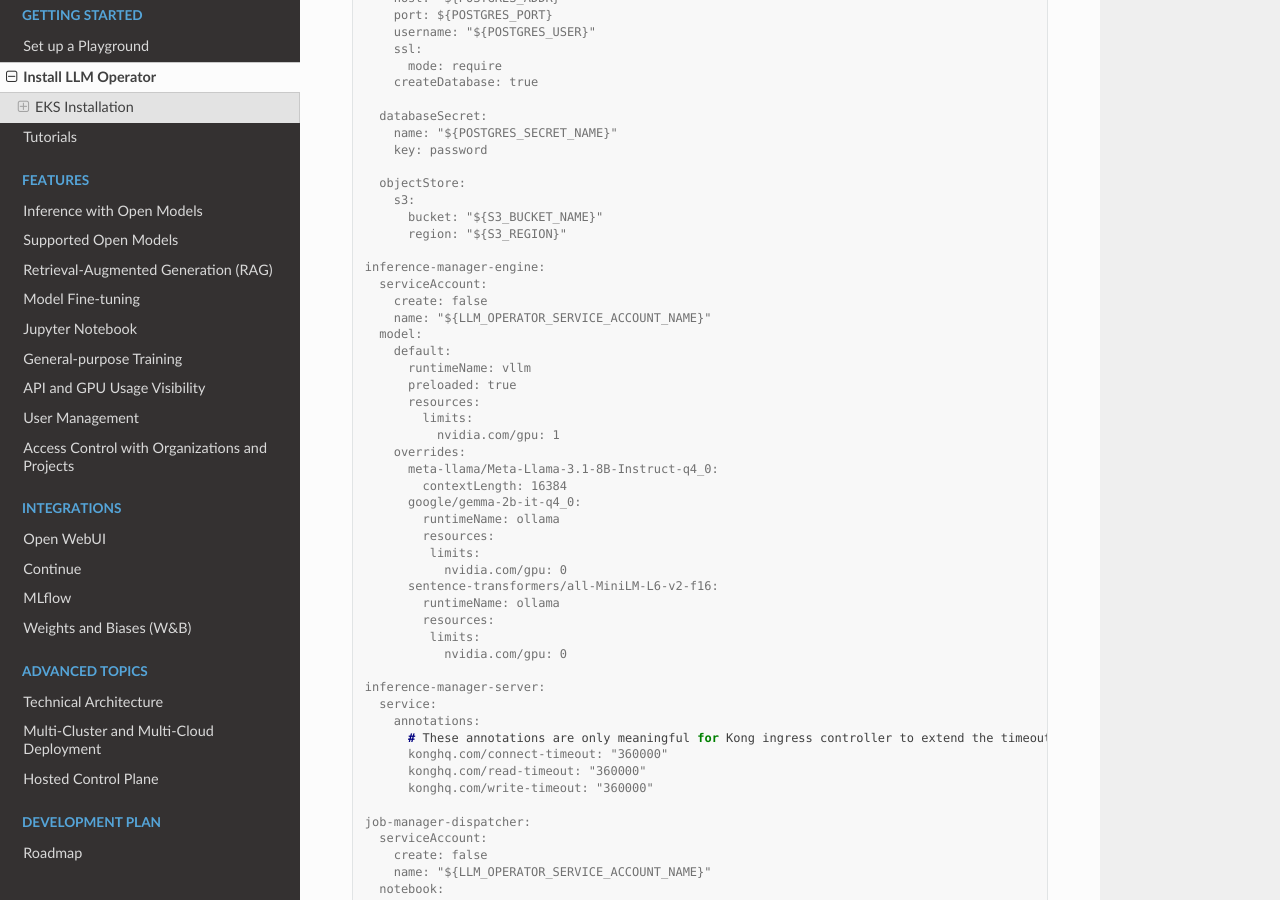
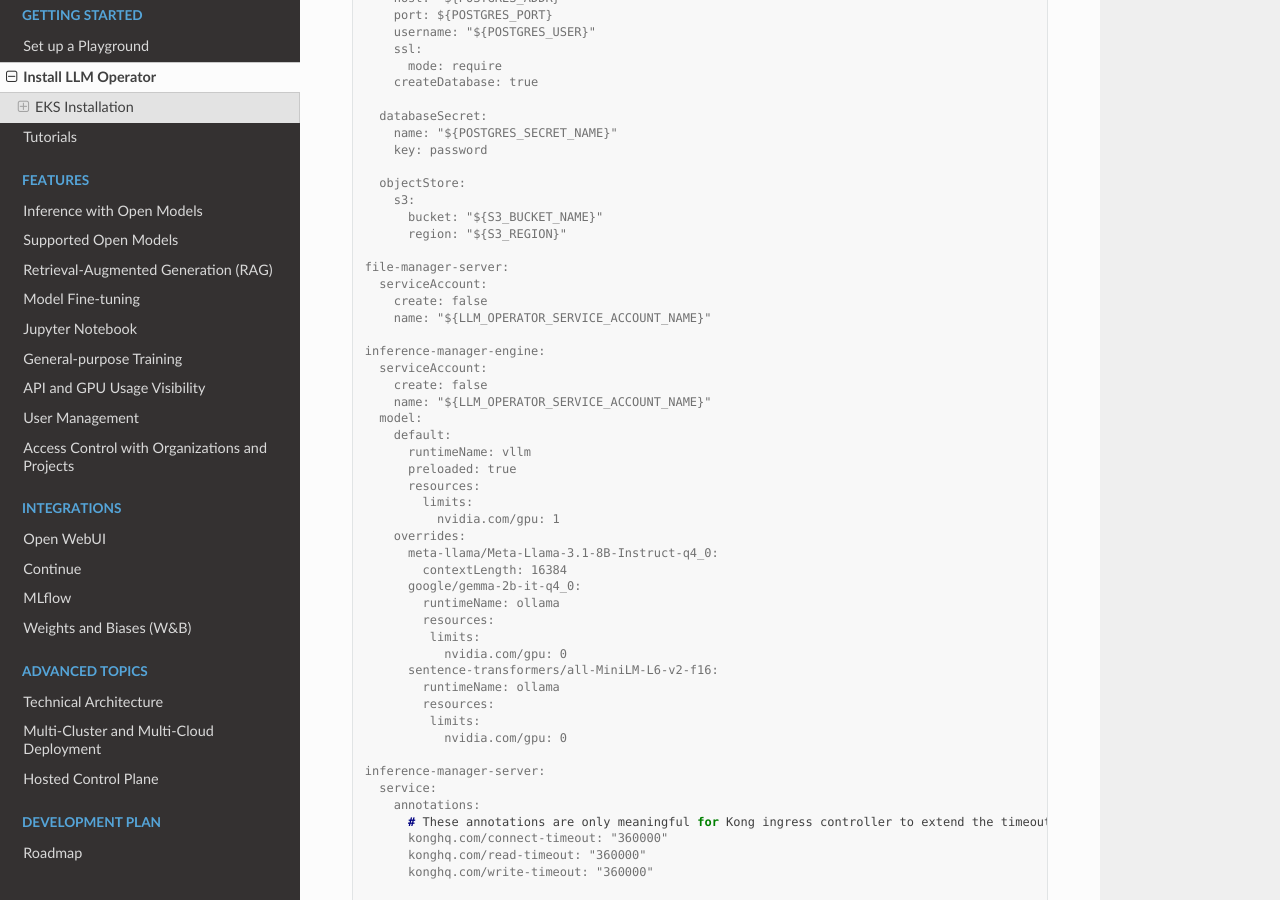
Before and after one commit to llm-operator/docs, a Sphinx documentation site: the page built from docs/source/install.rst, in a window 1280 px wide and 900 px high, scrolled down 7575 px. Built offline with Sphinx 7.4.7 and the Read the Docs theme 2.0.0, drawn with Linux system fonts in a browser that asks for light colours.

Commit message:
Fix service account for file-manager-server install (#117)

```diff
--- a/docs/source/install.rst
+++ b/docs/source/install.rst
@@ -422,6 +422,11 @@ Step 8. Install LLM Operator
          bucket: "${S3_BUCKET_NAME}"
          region: "${S3_REGION}"
 
+   file-manager-server:
+     serviceAccount:
+       create: false
+       name: "${LLM_OPERATOR_SERVICE_ACCOUNT_NAME}"
+
    inference-manager-engine:
      serviceAccount:
        create: false
```
